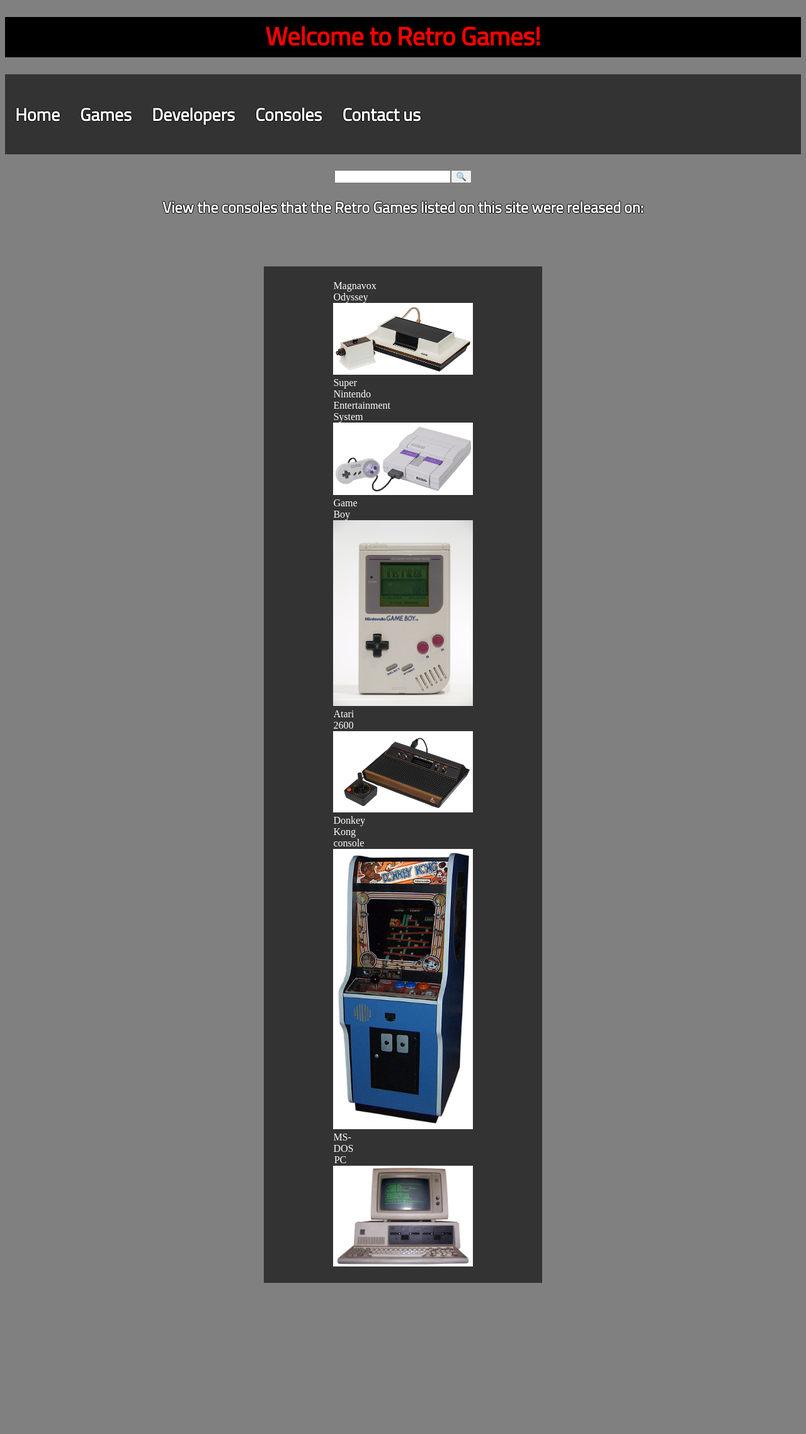
After one commit to Reih02/RetroGames, a Flask app: page /console in a window 1280 px wide. The commit adds this page. Shown: the top 2277 px of the page at 63% size. Run offline with Flask 2, Linux system fonts and the light colour scheme; data comes from the database, SQL or seed files in the repository; both versions use the stored data as it was after the commit.

Commit message:
made a page to display a list of consoles related to my chosen retro games and a page for more info on these consoles

```diff
--- a/routes.py
+++ b/routes.py
@@ -32,7 +32,6 @@
     developer = cur.fetchall()
     return render_template('search.html', title='Search', game=game,
                            developer=developer, query=form.query.data)
-
 
 # defines base url as home page and tells flask what page to bring up for this
 # route
@@ -108,6 +107,27 @@
                            page_title='{}'.format(developer), results=results)
 
 
+@app.route('/console')
+def circumambulate():
+    conn = sqlite3.connect("retro_games.db")
+    cur = conn.cursor()
+    cur.execute("SELECT * FROM Console")
+    results = cur.fetchall()
+    return render_template("list_console.html", page_title="RETRO CONSOLES",
+                           results=results)
+
+
+@app.route('/console/<console>')
+def consoles(console):
+    conn = sqlite3.connect("retro_games.db")
+    cur = conn.cursor()
+    cur.execute("SELECT name, details, image FROM Console WHERE name=?",
+                (console,))
+    results = cur.fetchone()
+    return render_template("show_console.html",
+                           page_title='{}'.format(console), results=results)
+
+
 # page with no database interaction, just displays html and css from the
 # contact.html page
 @app.route('/contact')
@@ -117,4 +137,4 @@
 
 # runs site on local port 1111
 if __name__ == "__main__":
-    app.run(debug=True, port=1111)
+    app.run(debug=False, port=1111)
--- /dev/null
+++ b/templates/list_console.html
@@ -0,0 +1,28 @@
+{% extends 'layout.html' %}
+
+{% block content %}
+
+<title>Top Retro Games Consoles</title>
+
+<div id="searchWrapper">
+  <form method="POST" action={{ url_for('search') }}>
+      {{ searchform.csrf_token }}
+      {{ searchform.query }}{{ searchform.submit }}
+    </form>
+</div>
+
+<h2>View the consoles that the Retro Games listed on this site
+    were released on: </h2>
+<div id= "smallbox3">
+<div id="games">
+{% for console in results %}
+   <!--adds each image onto page by using its value in the database-->
+   <a href="/console/{{console[1]}}" style="color: white">{{console[1]}}
+   <img src={{console[3]}} alt="{{console[1]}} Picture"
+   style="width:1000%;height:1000%;">
+   </a>
+{% endfor %}
+</div>
+</div>
+
+{% endblock %}
--- a/templates/navigation.html
+++ b/templates/navigation.html
@@ -4,6 +4,7 @@
 			<li><a class="" href="/"><h3>Home</h3></a></li>
 			<li><a href="/games"><h3>Games</h3></a></li>
 			<li><a href="/developer"><h3>Developers</h3></a></li>
+			<li><a href="/console"><h3>Consoles</h3></a></li>
 			<li><a href="/contact"><h3>Contact us</h3></a></li>
 	</ul>
 
```
Also changed, not shown: templates/search.html (+11 -5 lines), templates/show_console.html (added, +16 -0 lines), retro_games.db, static/images/MS_DOS.png (added), static/images/SNES.png (added), static/images/atari_2600.png (added), static/images/donkey_kong_console.png (added), static/images/game_boy.png (added), static/images/magnavox_odyssey.png (added).
